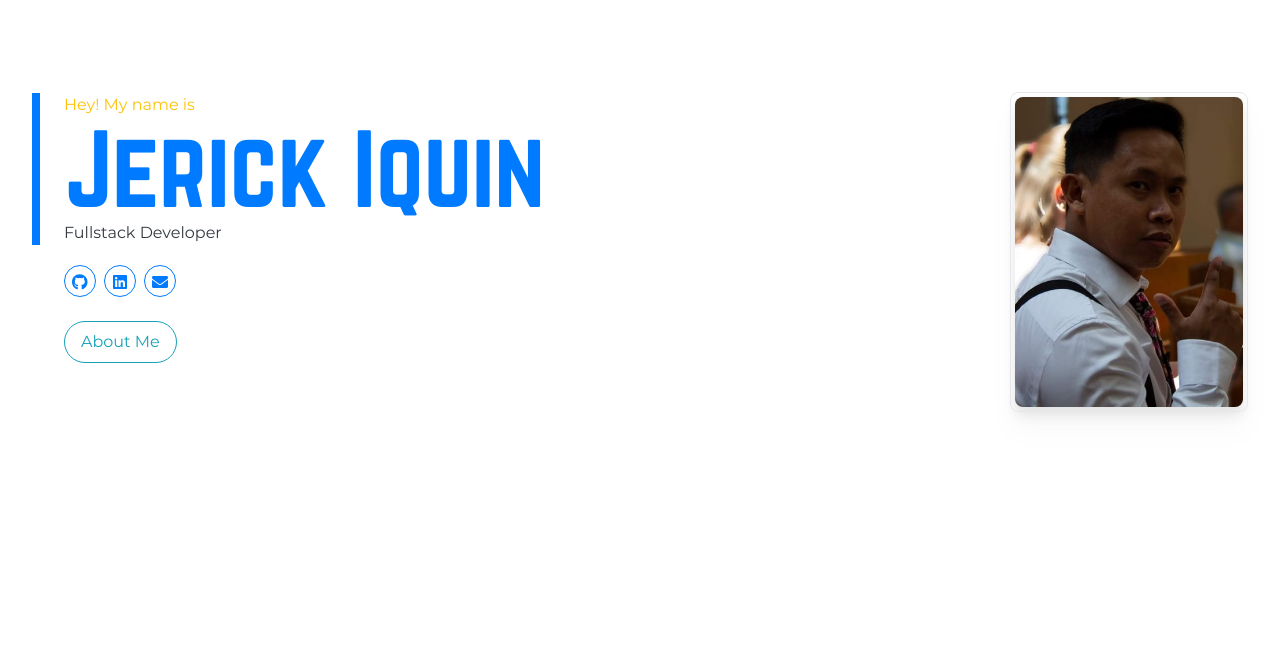
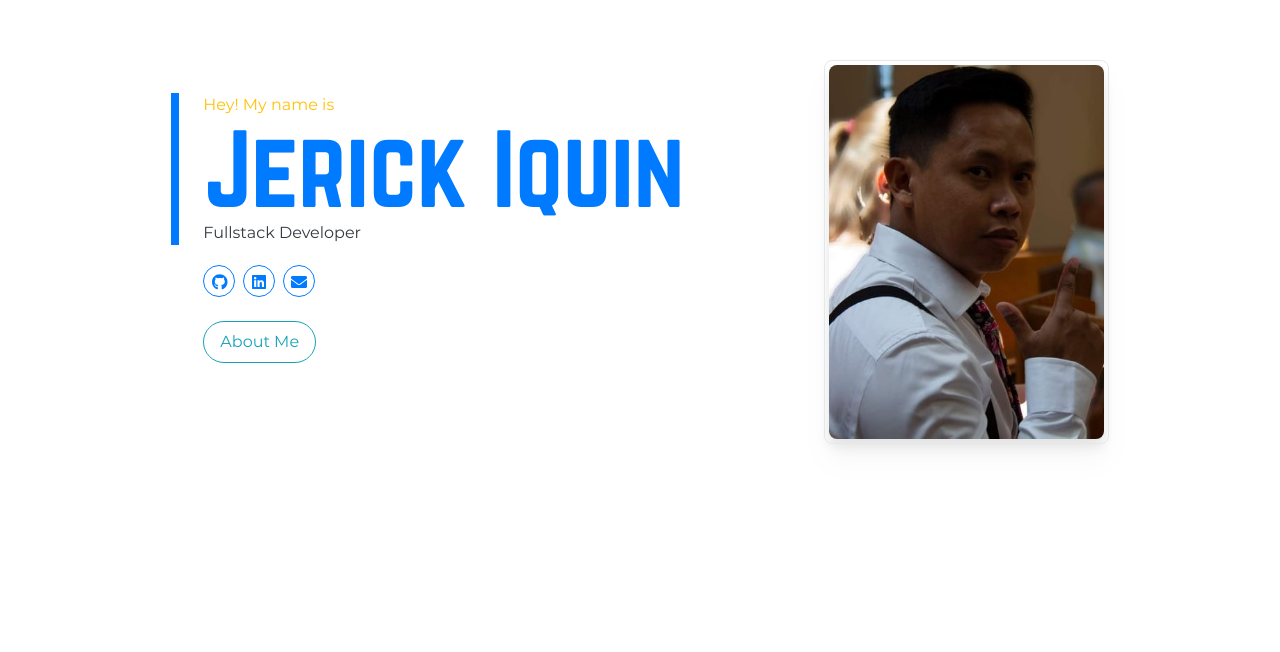
Before and after one commit to jekiquin/portfolio, a React (Create React App) app: page / in a window 1280 px wide. Shown: the part 148-800 px from the top of the page. Built offline with nearby package versions, Linux system fonts and the light colour scheme; what tailwindcss-animation-delay would draw is missing.

Commit message:
fixed the styling on the banner

```diff
--- a/src/components/Banner.js
+++ b/src/components/Banner.js
@@ -4,19 +4,21 @@ import SocialMediaList from './SocialMediaList';
 
 export default function Banner() {
 	return (
-		<section className="container mx-auto h-screen flex flex-col items-center justify-center px-8 py-16 sm:flex-row sm:justify-between">
-			<div className="mb-12">
-				<div className="border-l-4 border-blue pl-2 md:pl-6 md:border-l-8">
+		<section className="container w-full mx-auto h-screen flex flex-col items-center justify-center px-8 py-16 overflow-hidden sm:flex-row sm:justify-evenly">
+			<div className="mb-12 opacity-0 animate-heroSlide">
+				<div className="relative border-l-4 border-blue pl-2 md:pl-6 md:border-l-8">
 					<p className="text-orange">Hey! My name is</p>
 					<h1 className="text-blue md:text-8xl">Jerick Iquin</h1>
 					<p>Fullstack Developer</p>
 				</div>
 				<SocialMediaList onFooter={false} />
-				<a className="cta" href={NAVLIST.find((nav) => nav.label === 'about').href}>
+				<a
+					className="cta animate-pulse"
+					href={NAVLIST.find((nav) => nav.label === 'about').href}>
 					About Me
 				</a>
 			</div>
-			<div className="p-1 h-52 drop-shadow-xl rounded-lg border overflow-hidden md:h-80">
+			<div className="p-1 h-52 drop-shadow-xl rounded-lg border overflow-hidden opacity-0 animate-heroSlide-reverse md:h-80 lg:h-96">
 				<img className="h-full rounded-lg" src={PROFILE.src} alt={PROFILE.alt} />
 			</div>
 		</section>
--- a/tailwind.config.js
+++ b/tailwind.config.js
@@ -71,7 +71,10 @@ module.exports = {
 				slideIn: 'slideIn 1s ease-in-out 1 forwards',
 				popout: 'popout 1s ease-in-out 1 forwards',
 				'rotate-modal': 'rotate-modal 2s ease-in-out 1 forwards',
-				'rotate-modal-reverse': 'rotate-modal-reverse 2s ease-in-out 1 forwards'
+				'rotate-modal-reverse': 'rotate-modal-reverse 2s ease-in-out 1 forwards',
+				heroSlide: 'heroSlide 1s cubic-bezier(.32,.51,.64,1.15)  0.5s 1 forwards',
+				'heroSlide-reverse':
+					'heroSlide-reverse 1s cubic-bezier(.32,.51,.64,1.15)  0.5s 1 forwards'
 			},
 			keyframes: {
 				slideIn: {
@@ -99,6 +102,14 @@ module.exports = {
 				'rotate-modal-reverse': {
 					'100%': { transform: 'rotateY(0deg) scaleX(0)' },
 					'0%': { transform: 'rotateY(360deg) scaleX(1)' }
+				},
+				heroSlide: {
+					'0%': { transform: 'translateX(-999%)' },
+					'100%': { transform: 'translateX(1)', opacity: '1' }
+				},
+				'heroSlide-reverse': {
+					'0%': { transform: 'translateX(999%)' },
+					'100%': { transform: 'translateX(1)', opacity: '1' }
 				}
 			}
 		}
```
